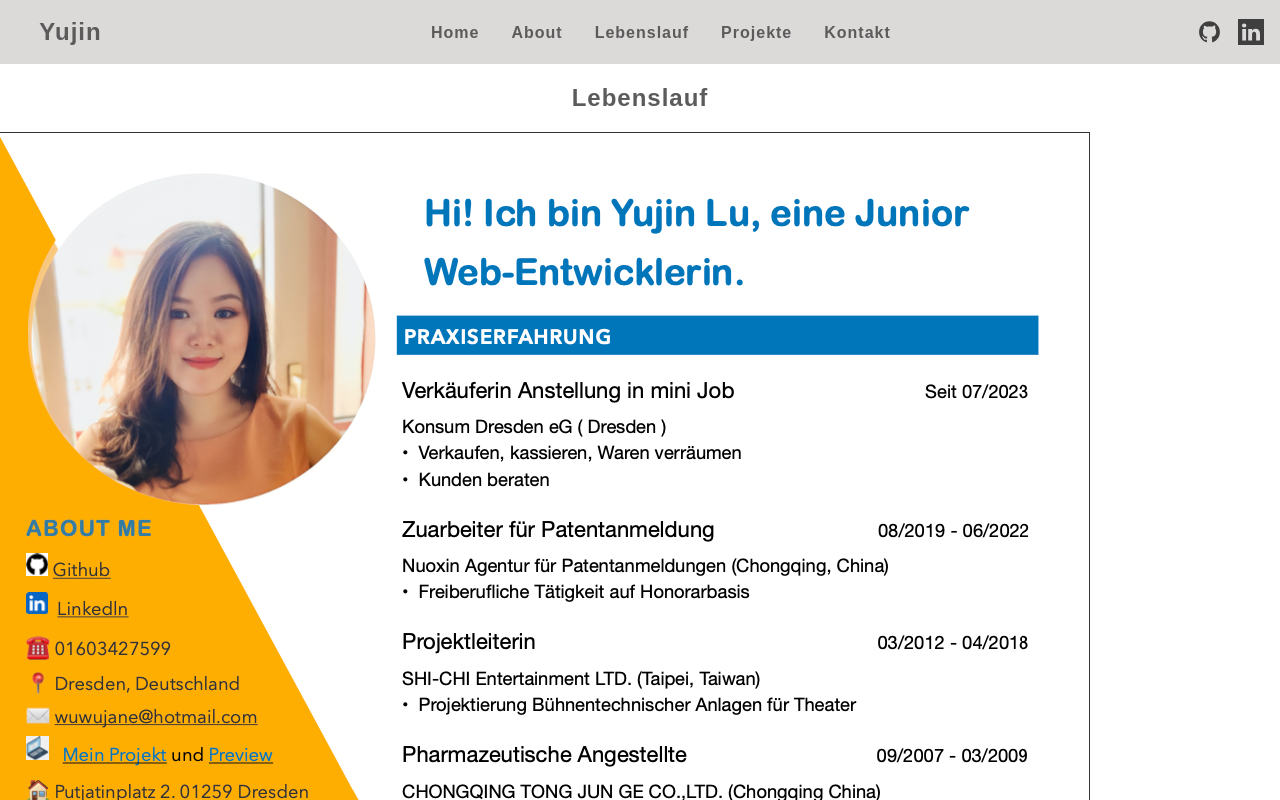
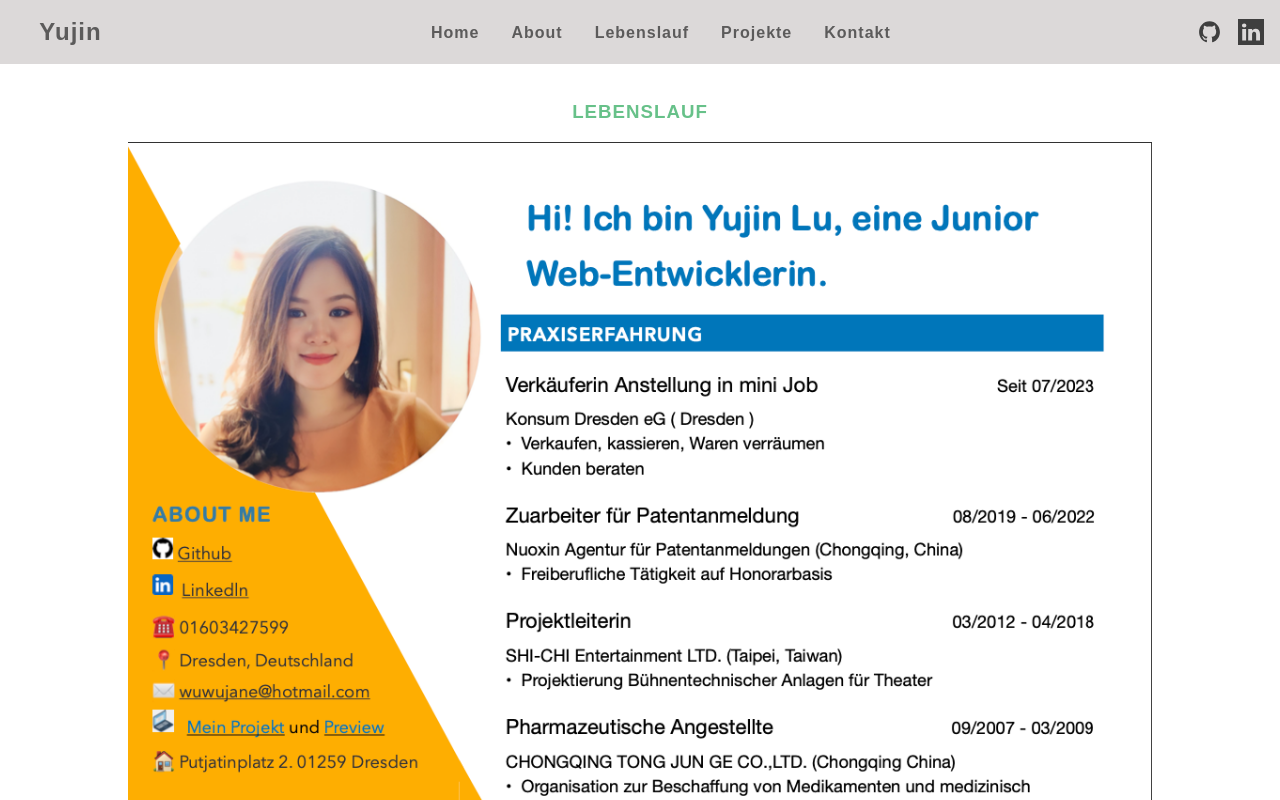
Before and after one commit to LuYujin9/Portfolio, a React (Create React App) app: page /resume in a window 1280 px wide. Shown: the top 800 px of the page. Built offline with nearby package versions, Linux system fonts and the light colour scheme.

Commit message:
changed the elements in page 'Lebenslauf' and styled

```diff
--- a/src/Pages/Resume.js
+++ b/src/Pages/Resume.js
@@ -1,13 +1,16 @@
+import styled from "styled-components";
+
 function Resume() {
   return (
     <main>
-      <article className="sections__light" id="resume">
-        <div className="sections">
-          <h2>Lebenslauf</h2>
-          <img className="" src="/images/CV.png" alt="CV from Yujin" />
-        </div>
-      </article>
+      <h3>LEBENSLAUF</h3>
+      <StyledImag className="" src="/images/CV.png" alt="CV from Yujin" />
     </main>
   );
 }
 export default Resume;
+
+const StyledImag = styled.img`
+  margin: auto 10%;
+  width: 80%;
+`;
```
